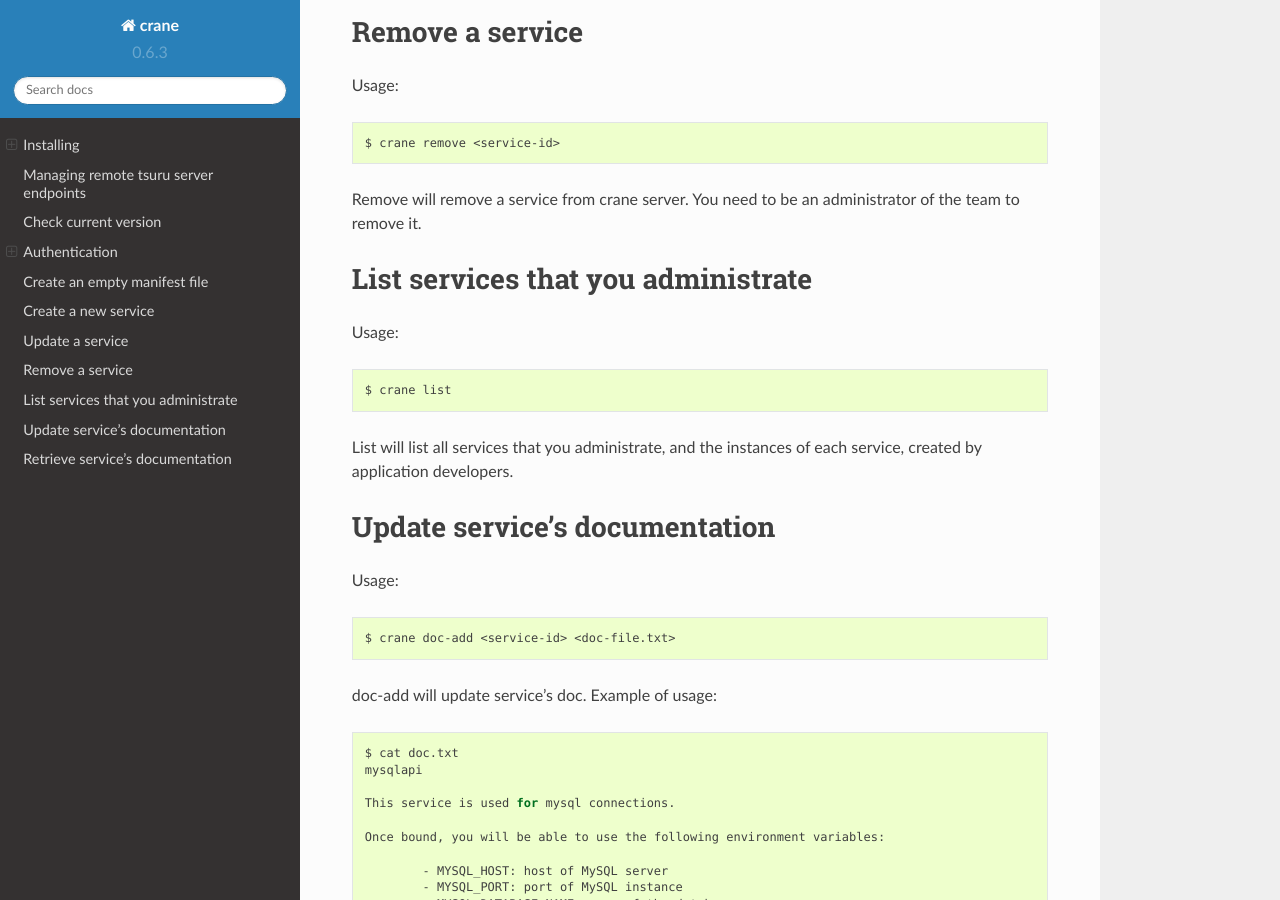
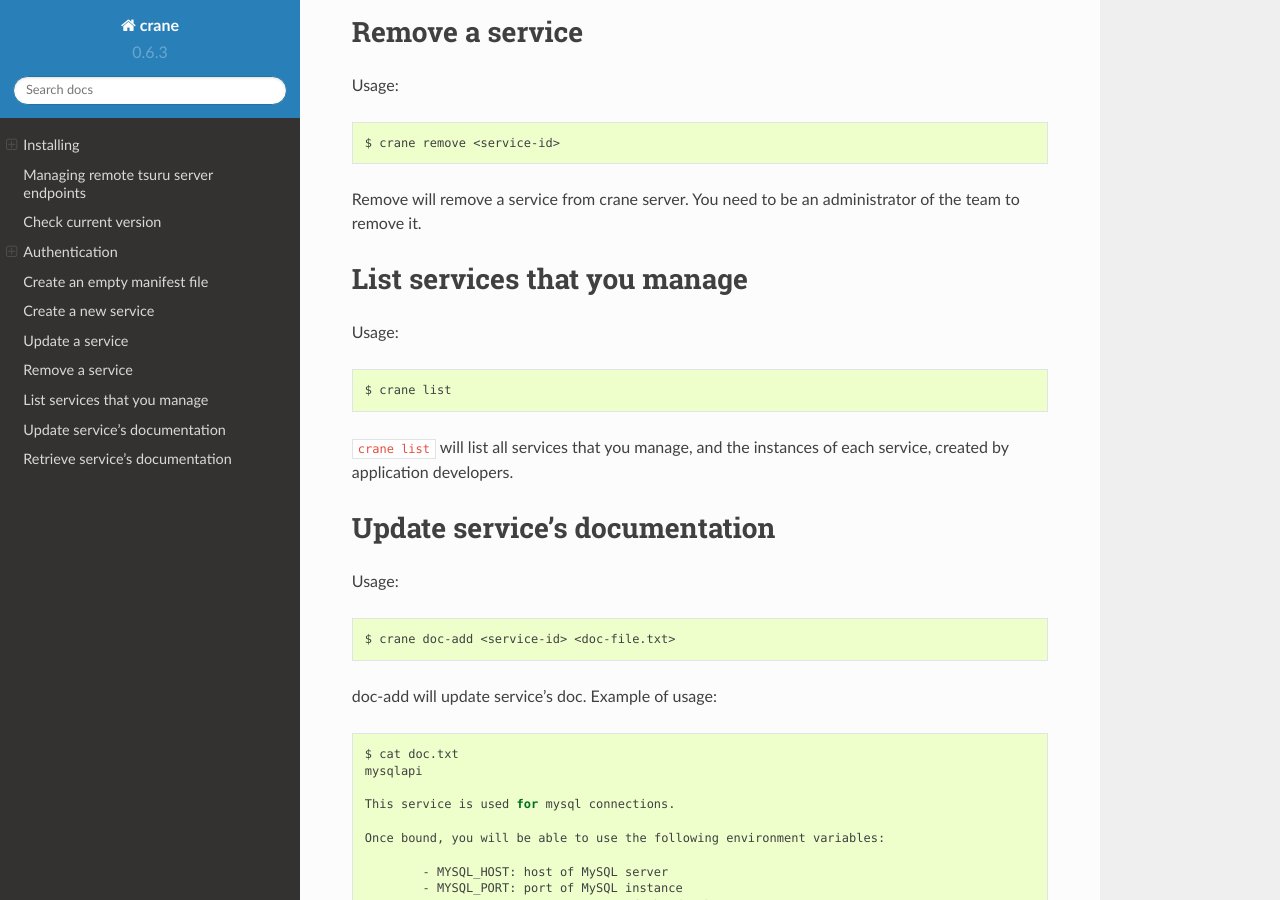
Before and after one commit to tsuru/crane, a Sphinx documentation site: the page built from docs/source/index.rst, in a window 1280 px wide and 900 px high, scrolled down 4351 px. Built offline with Sphinx 7.4.7 and the Read the Docs theme 2.0.0, drawn with Linux system fonts in a browser that asks for light colours.

Commit message:
docs/source: fix wording in the page

```diff
--- a/docs/source/index.rst
+++ b/docs/source/index.rst
@@ -270,8 +270,8 @@
 of the team to remove it.
 
 
-List services that you administrate
-===================================
+List services that you manage
+=============================
 
 Usage:
 
@@ -281,8 +281,8 @@
 
     $ crane list
 
-List will list all services that you administrate, and the instances of each
-service, created by application developers.
+``crane list`` will list all services that you manage, and the instances of
+each service, created by application developers.
 
 
 Update service's documentation
```
